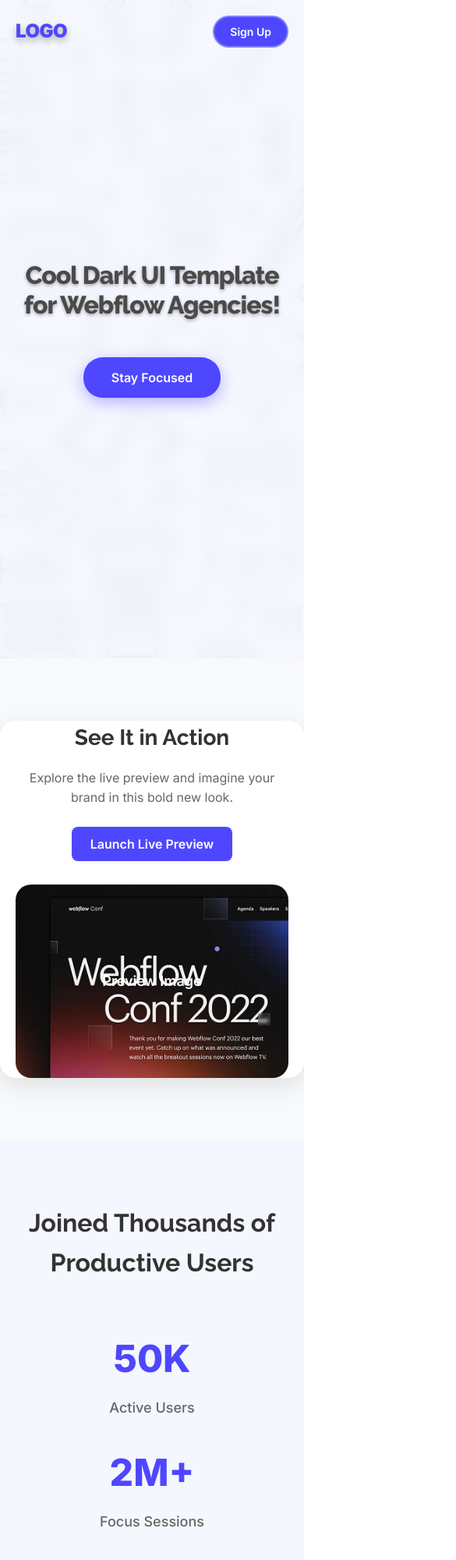
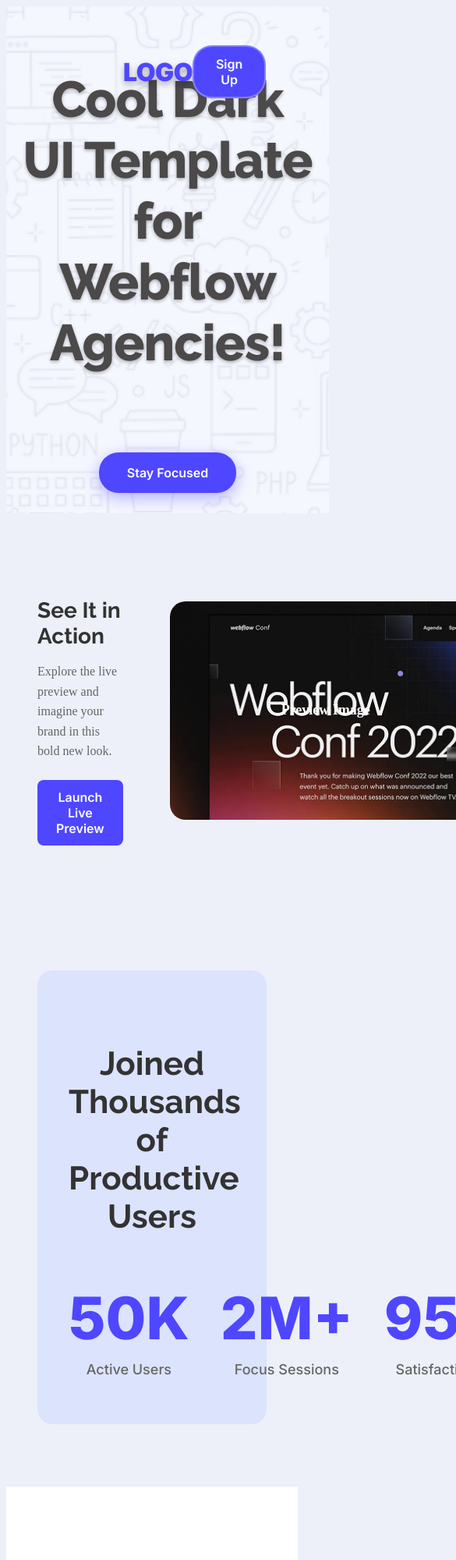
Before and after one commit to mobassirrehman/Assignment_01, a plain HTML site: page index.html in a window 390 px wide. Shown: the top 2000 px of the page at 78% size, 585 px wide, since content can reach past the window. Drawn offline with Linux system fonts and the light colour scheme.

Commit message:
Color & Footer updated

```diff
--- a/index.html
+++ b/index.html
@@ -12,7 +12,7 @@
 <body>
     <section class="hero-container">
         <nav class="navbar">
-            <div class="logo">LOGO</div>
+            <div class="logo-nav">LOGO</div>
             <button class="sign-up-btn">Sign Up</button>
         </nav>
 
@@ -41,19 +41,21 @@
     <!-- Growth Section -->
     <section class="growth-section">
         <div class="growth-container">
+            <div class="growth-stats">
           <h2 class="growth-title">Joined Thousands of Productive Users</h2>
             <div class="growth-grid">
               <div class="growth-item">
                 <span class="growth-number">50K</span>
-                    <p class="growth-label">Active Users</p>
+                <span class="growth-label">Active Users</span>
               </div>
               <div class="growth-item">
                 <span class="growth-number">2M+</span>
-                    <p class="growth-label">Focus Sessions</p>
+                <span class="growth-label">Focus Sessions</span>
               </div>
               <div class="growth-item">
                 <span class="growth-number">95%</span>
-                    <p class="growth-label">Satisfaction Rate</p>
+                <span class="growth-label">Satisfaction Rate</span>
+              </div>
             </div>
           </div>
         </div>
@@ -166,10 +168,9 @@
     <!-- Footer -->
     <footer class="footer-section">
         <div class="footer-container">
-            <h2 class="logo">LOGO</h2>
+            <h2 class="logo-footer">LOGO</h2>
             <p class="description">
-                Ready to elevate your online presence? Contact us today to discuss your project and discover how we can bring your vision to life.
-            </p>
+                Ready to elevate your online presence? Contact us today to discuss <br> your project and discover how we can bring your vision to life.</p>
             <nav>
                 <ul class="nav-menu">
                     <li>Home</li>
--- a/style.css
+++ b/style.css
@@ -1,39 +1,21 @@
-* {
-  margin: 0;
-  padding: 0;
-  box-sizing: border-box;
+body {
+  background-color: #edf0f9;
 }
-
-body {
-  font-family: 'Inter', sans-serif;
-  line-height: 1.6;
-  color: #333;
-  background-color: #fff;
-}
-
 /* Hero Section */
 .hero-container {
   width: 100%;
-  height: 100vh;
-  min-height: 700px;
-  background: url(Assets/Hero-bg.png) no-repeat center center/cover;
+  height: 650px;
+  min-height: 500px;
+  background-image: url('./Assets/Hero-bg.png');
+  background-repeat: no-repeat;
+  background-position: center center;
+  background-size: cover;
   position: relative;
   display: flex;
   flex-direction: column;
   justify-content: center;
   align-items: center;
   padding: 0 20px;
-}
-
-.hero-container::before {
-  content: '';
-  position: absolute;
-  top: 0;
-  left: 0;
-  right: 0;
-  bottom: 0;
-  background: rgba(255, 255, 255, 0.1);
-  backdrop-filter: blur(10px);
 }
 
 /* Navbar */
@@ -45,16 +27,16 @@ body {
   display: flex;
   justify-content: space-between;
   align-items: center;
-  padding: 30px 60px;
+  padding: 50px 150px;
   z-index: 10;
 }
 
-.logo {
+.logo-nav {
   font-family: 'Inter', sans-serif;
   font-weight: 900;
-  font-size: 34px;
+  font-size: 32px;
   color: #4E47FF;
-  text-shadow: 0 4px 8px rgba(0, 0, 0, 0.3);
+  text-shadow: 0 4px 8px #0000004d;
   letter-spacing: -0.5px;
 }
 
@@ -62,7 +44,7 @@ body {
   background-color: #4E47FF;
   color: white;
   border: none;
-  border: 2px solid rgba(255, 255, 255, 0.3);
+  border: 2px solid #ffffff4d;
   padding: 12px 28px;
   border-radius: 25px;
   font-family: 'Inter', sans-serif;
@@ -76,10 +58,10 @@ body {
 .sign-up-btn:hover {
   background: #0aa4a7;
   transform: translateY(-2px);
-  box-shadow: 0 6px 20px rgba(0, 0, 0, 0.2);
+  box-shadow: 0 6px 20px #03030333;
 }
 
-/* Banner Content */
+/* Banner Section */
 .banner-content {
   display: flex;
   flex-direction: column;
@@ -96,7 +78,7 @@ body {
   color: #4b4949;
   max-width: 905px;
   line-height: 1.2;
-  text-shadow: 0 2px 4px rgba(0, 0, 0, 0.3);
+  text-shadow: 0 2px 4px #0000004d;
   letter-spacing: -1px;
 }
 
@@ -111,37 +93,35 @@ body {
   font-size: 16px;
   cursor: pointer;
   transition: all 0.3s ease;
-  box-shadow: 0 6px 20px rgba(78, 71, 255, 0.4);
+  box-shadow: 0 6px 20px #4e47ff66;
 }
 
 .stay-focused-btn:hover {
   background: #0aa4a7;
   transform: translateY(-3px);
-  box-shadow: 0 8px 25px rgba(78, 71, 255, 0.6);
+  box-shadow: 0 8px 25px #4e47ff99;
 }
 
-/* Preview Section */
+/* Action Section */
 .preview-section {
   padding: 80px 0;
-  background-color: #f8f9fa;
 }
 
 .preview {
-  max-width: 1140px;
+  max-width: 1400px;
+
+  background-color: #edf0f9;
   margin: 0 auto;
-  background: #fff;
   display: flex;
   align-items: center;
   justify-content: space-between;
-  padding: 40px;
-  border-radius: 20px;
-  box-shadow: 0 10px 30px rgba(0, 0, 0, 0.1);
+  padding: 0 40px;
 }
 
 .preview-text {
   flex: 1;
-  max-width: 450px;
-  margin-right: 40px;
+  max-width: 500px;
+  margin-right: 60px;
 }
 
 .preview-text h3 {
@@ -178,8 +158,8 @@ body {
 }
 
 .preview-image {
-  width: 350px;
-  height: 248px;
+  width: 400px;
+  height: 280px;
   border-radius: 20px;
   overflow: hidden;
   flex-shrink: 0;
@@ -198,9 +178,8 @@ body {
   object-fit: cover;
 }
 
-/* Growth Section */
+/* Productive User Section */
 .growth-section {
-  background-color: #f5f7ff;
   padding: 80px 0;
 }
 
@@ -217,6 +196,15 @@ body {
   font-size: 42px;
   color: #333;
   margin-bottom: 60px;
+}
+
+.growth-stats {
+
+  border-radius: 20px;
+  padding: 60px 40px;
+  margin: 0 auto;
+  max-width: 1400px;
+  background-color: #dce3fd;
 }
 
 .growth-grid {
@@ -338,9 +326,9 @@ body {
   color: #999;
 }
 
-/* Contact Section */
+/* Get-in Touch Section */
 .contact-section {
-  background-color: #f8f9fa;
+  background-color: #ecedf0;
   padding: 80px 0;
 }
 
@@ -413,53 +401,52 @@ body {
   font-size: 16px;
   cursor: pointer;
   transition: all 0.3s ease;
+  width: 100%;
 }
 
 .contact-btn:hover {
   background-color: #0aa4a7;
   transform: translateY(-2px);
 }
-
-/* Footer */
+/*foorer*/
 .footer-section {
-  background-color: #2c2c2c;
-  padding: 80px 0;
-  color: white;
+  padding: 80px 20px;
+  background-color: #ffffff;
+  font-family: 'Inter', sans-serif;
 }
 
 .footer-container {
-  max-width: 1140px;
+  max-width: 800px;
   margin: 0 auto;
-  padding: 0 40px;
   text-align: center;
 }
 
-.footer-section .logo {
-  font-family: 'Inter', sans-serif;
+.logo-footer {
   font-weight: 900;
-  font-size: 48px;
+  font-size: 72px;
   color: #4E47FF;
-  margin-bottom: 30px;
+  margin: 0 0 30px 0;
 }
 
-.footer-section .description {
+.description {
   font-size: 18px;
-  color: #ccc;
-  line-height: 1.6;
-  max-width: 600px;
-  margin: 0 auto 40px;
+  color: #8987A1;
+  margin: 0 auto 50px;
+  line-height: 1.7;
 }
 
 .nav-menu {
   display: flex;
   justify-content: center;
-  gap: 40px;
+  gap: 50px;
   list-style: none;
+  margin: 0;
+  padding: 0;
 }
 
 .nav-menu li {
-  font-size: 16px;
-  color: #ccc;
+  font-size: 18px;
+  color: #8987A1;
   cursor: pointer;
   transition: color 0.3s ease;
 }
@@ -467,92 +454,3 @@ body {
 .nav-menu li:hover {
   color: #4E47FF;
 }
-
-@media (max-width: 768px) {
-  .hero-container {
-      height: 100vh;
-      padding: 0 20px;
-  }
-
-  .navbar {
-      padding: 20px;
-  }
-
-  .logo {
-      font-size: 28px;
-  }
-
-  .main-heading {
-      font-size: 42px;
-  }
-
-  .preview {
-      flex-direction: column;
-      gap: 30px;
-  }
-
-  .preview-text {
-      margin-right: 0;
-      text-align: center;
-  }
-
-  .preview-image {
-      width: 100%;
-      max-width: 350px;
-  }
-
-  .growth-grid {
-      grid-template-columns: 1fr;
-      gap: 30px;
-  }
-
-  .reviews-container {
-      grid-template-columns: 1fr;
-  }
-
-  .contact-container {
-      grid-template-columns: 1fr;
-      gap: 40px;
-  }
-
-  .contact-title {
-      font-size: 48px;
-      text-align: center;
-  }
-
-  .nav-menu {
-      flex-wrap: wrap;
-      gap: 20px;
-  }
-}
-
-@media (max-width: 480px) {
-  .main-heading {
-      font-size: 32px;
-  }
-
-  .logo {
-      font-size: 24px;
-  }
-
-  .sign-up-btn {
-      padding: 10px 20px;
-      font-size: 14px;
-  }
-
-  .growth-title {
-      font-size: 32px;
-  }
-
-  .growth-number {
-      font-size: 48px;
-  }
-
-  .contact-title {
-      font-size: 36px;
-  }
-
-  .preview, .growth-container, .reviews-container, .contact-container, .footer-container {
-      padding: 0 20px;
-      hfkjdshfd hds
-  }
```
Lines whose indentation alone changed are shown as unchanged.
